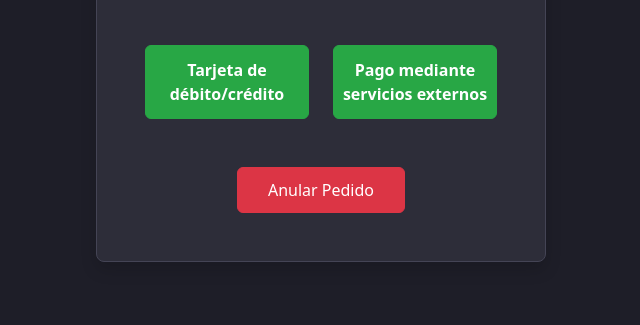
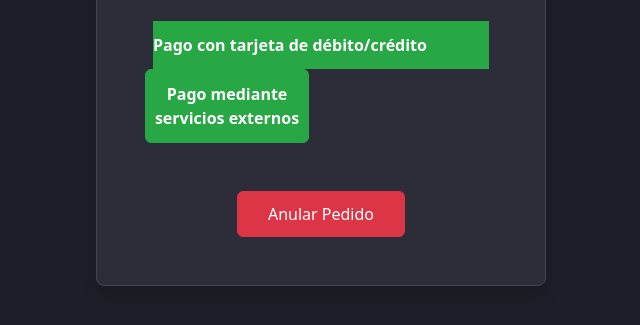
Before and after one commit to MaximoMelo/dwm3, a plain HTML site: page Metodospago.html in a window 1280 px wide. Shown: the part 357-682 px from the top of the page, without its empty margins (319-959 px from the left). Drawn offline with nearby package versions, Linux system fonts and the light colour scheme.

Commit message:
PAGINA INICIAL

```diff
--- a/Metodospago.html
+++ b/Metodospago.html
@@ -9,7 +9,6 @@
     <script src="https://cdn.jsdelivr.net/npm/bootstrap@5.3.3/dist/js/bootstrap.bundle.min.js"></script>
 
     <style>
-        /* Variables de tema oscuro consistentes */
         :root {
             --dark-bg: #1e1e28;
             --card-bg: #2d2d39;
@@ -17,11 +16,9 @@
         }
 
         body {
-            /* Fondo principal oscuro */
             background-color: var(--dark-bg) !important;
         }
 
-        /* Estilo para la tarjeta/modal de pago */
         .payment-card {
             background-color: var(--card-bg) !important;
             color: var(--text-light) !important;
@@ -32,12 +29,10 @@
             color: var(--text-light) !important;
         }
 
-        /* Ajuste de botones para el esquema oscuro */
         .btn-primary {
-            /* Botones principales de pago en verde (éxito) para destacar */
             background-color: #28a745;
             border-color: #28a745;
-            padding: 12px 0; /* Mayor padding para un mejor tacto */
+            padding: 12px 0;
             font-weight: bold;
         }
         .btn-primary:hover {
@@ -46,7 +41,6 @@
         }
 
         .btn-secondary {
-            /* Botón secundario (Anular) en rojo para la acción de cancelación */
             background-color: #dc3545;
             border-color: #dc3545;
             color: white;
@@ -71,9 +65,13 @@
 
             <div class="row gx-4 mb-5">
 
-                <div class="col-12 col-md-6 mb-3 mb-md-0">
-                    <button type="button" class="btn btn-primary w-100">Tarjeta de débito/crédito</button>
-                </div>
+                <li class="nav-item d-flex align-items-center">
+                <a class="nav-link text-white btn-outline-success mx-2 btn-primary w-100"
+                    href="MetodosPago.html"
+                    id="login-profile-btn">
+                    Pago con tarjeta de débito/crédito
+                </a>
+            </li>
 
                 <div class="col-12 col-md-6">
                     <button type="button" class="btn btn-primary w-100">
```
Also changed, not shown: ProcesoPago.html (+2 -6 lines).
